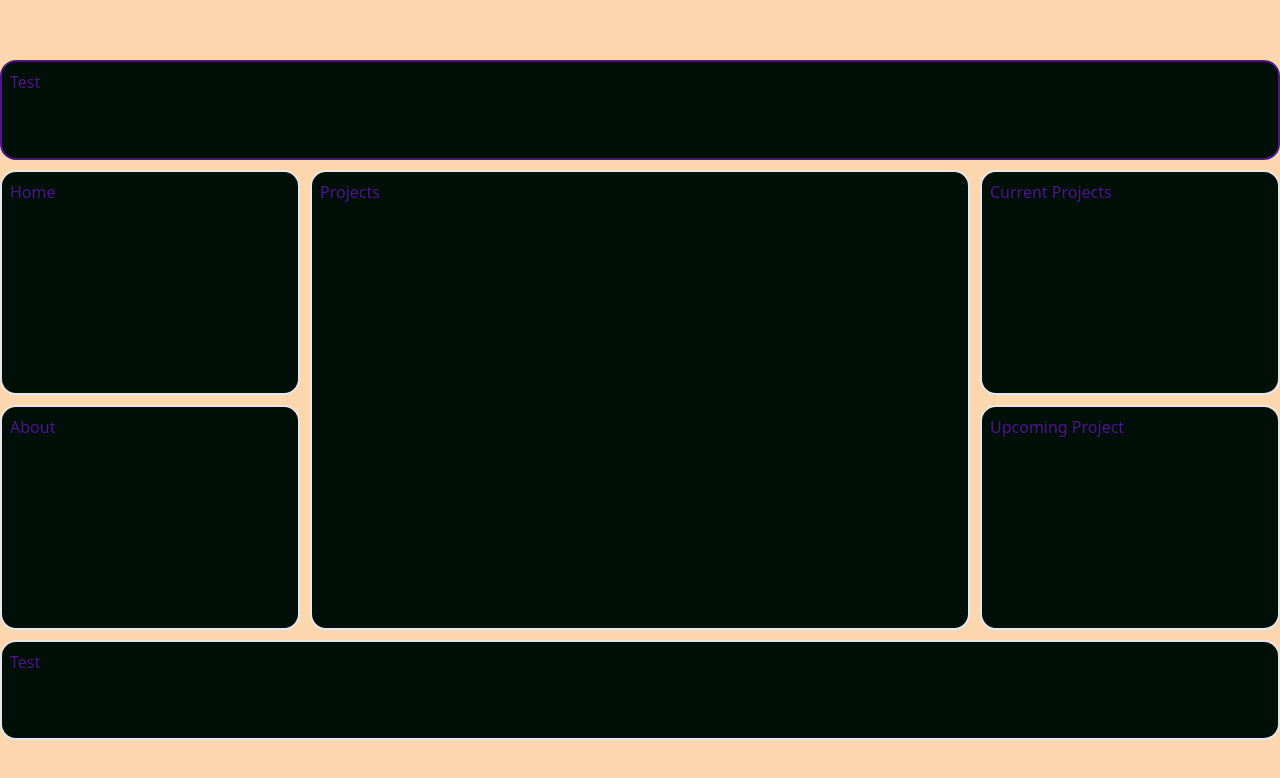
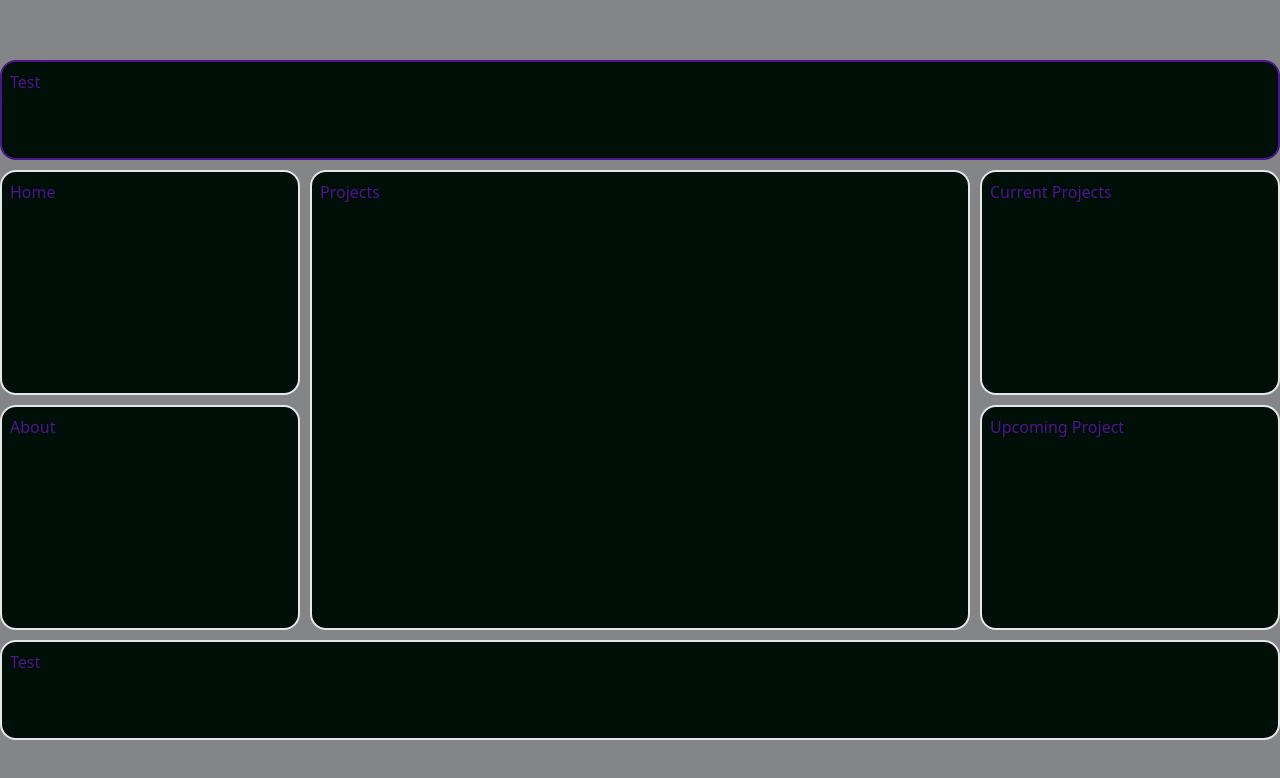
Before and after one commit to sametj/2024_Portfolio, a React (Vite) app: page / in a window 1280 px wide. Shown: the top 778 px of the page. Built offline with nearby package versions, Linux system fonts and the light colour scheme.

Commit message:
first comit

```diff
--- a/src/App.tsx
+++ b/src/App.tsx
@@ -2,7 +2,7 @@ import Main from "./layout/Main";
 
 function App() {
   return (
-    <div className="container mx-auto grid h-dvh grid-rows-[100px_1fr_100px] gap-10 bg-[#FCD7AD] py-60">
+    <div className="container mx-auto grid h-dvh grid-rows-[100px_1fr_100px] gap-10 bg-[#848586] py-60">
       <Main />
     </div>
   );
```
